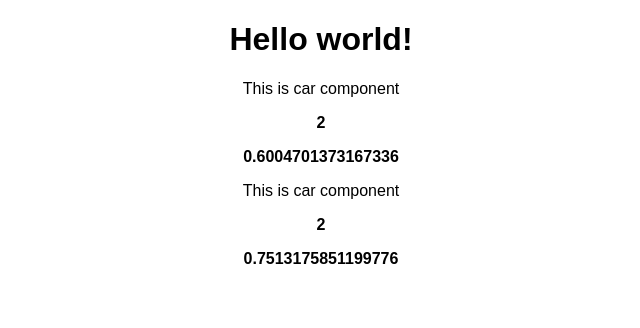
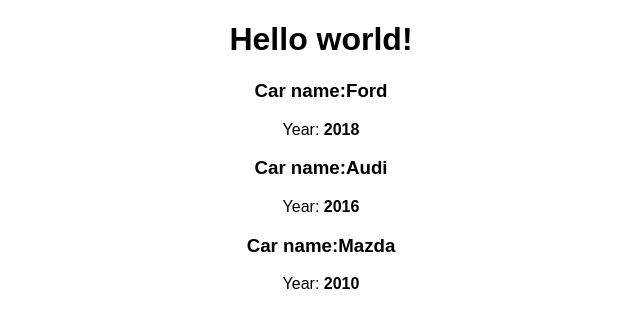
Before and after one commit to Home7-ru/react, a React (Create React App) app: page / in a window 1280 px wide. Shown: the top 328 px of the page, without its empty margins (319-959 px from the left). Built offline with nearby package versions, Linux system fonts and the light colour scheme.

Commit message:
передача параметров

```diff
--- a/src/App.js
+++ b/src/App.js
@@ -8,13 +8,14 @@ class App extends Component {
     const divStyle={
       textAlign:'center'
     }
-
+// если передается объект то только через скобки name={'Ford'} строку можно name="Audi"
     return (
 
          <div style={divStyle}>
             <h1>Hello world!</h1>
-           <Car/>
-           <Car/>
+           <Car name={'Ford'} year={2018}/>
+           <Car name="Audi" year={2016}/>
+           <Car name="Mazda" year={2010}/>
          </div>
 
 
--- a/src/Car/Car.js
+++ b/src/Car/Car.js
@@ -1,14 +1,12 @@
 import React from 'react';
 
-//если записать {1+1} то js видит это как js скрит если просто 1+1 то будет как строка
-const Car =()=>(
+// может быть так а может быть и без скобочек
+// const Car =(props)=>(
+const Car =props=>(
     <div>
-        <p> This is car component</p>
-        <p><strong>{1+1}</strong></p>
-        <p><strong>{Math.random()}</strong></p>
-
+        <h3>Car name:{props.name}</h3>
+        <p>Year: <strong>{props.year}</strong></p>
     </div>
 
 )
-
 export default Car
```
